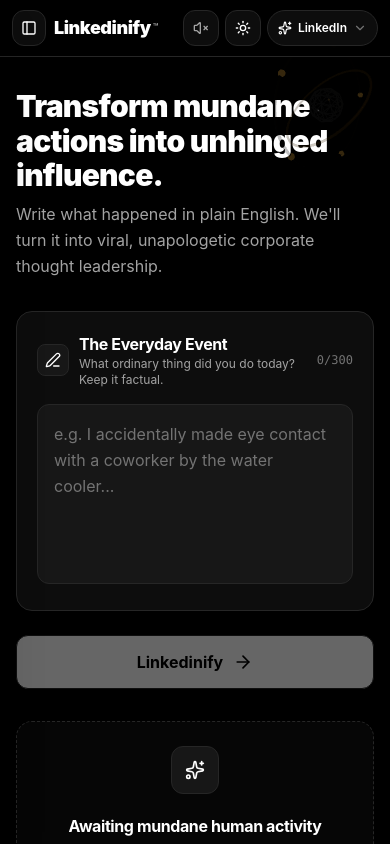
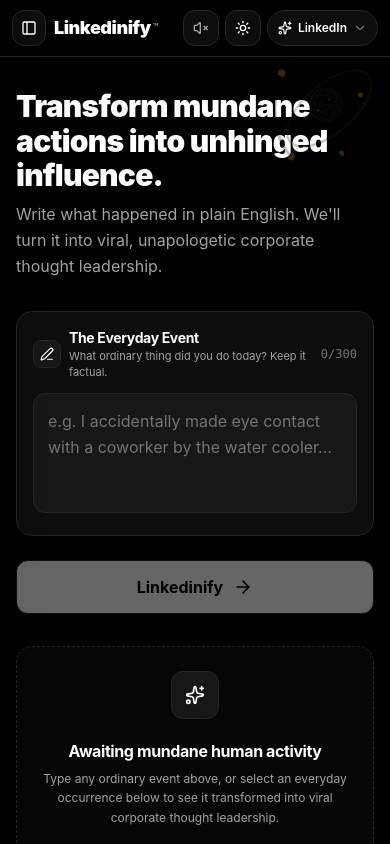
Before and after one commit to Thushar070/Linkify, a Next.js app: page / in a window 390 px wide. Shown: the top 844 px of the page. Built offline with nearby package versions, Linux system fonts and the light colour scheme.

Commit message:
enhanced textarea max height on mobile

```diff
--- a/components/InputCard.tsx
+++ b/components/InputCard.tsx
@@ -21,30 +21,35 @@
   useEffect(() => {
     if (textareaRef.current) {
       textareaRef.current.style.height = "auto";
-      const minHeight = window.innerWidth < 640 ? 160 : 200;
-      textareaRef.current.style.height = `${Math.max(minHeight, textareaRef.current.scrollHeight)}px`;
+      const isMobile = window.innerWidth < 640;
+      const minHeight = isMobile ? 120 : 180;
+      const maxHeight = isMobile ? 220 : 360;
+      const scrollH = textareaRef.current.scrollHeight;
+      const targetHeight = Math.min(maxHeight, Math.max(minHeight, scrollH));
+      textareaRef.current.style.height = `${targetHeight}px`;
+      textareaRef.current.style.overflowY = scrollH > maxHeight ? "auto" : "hidden";
     }
   }, [value]);
 
   return (
-    <div className="bg-surface rounded-2xl border border-border p-5 sm:p-7 md:p-8 shadow-xs transition-all duration-300 focus-within:border-text/70 focus-within:ring-1 focus-within:ring-text/70">
+    <div className="bg-surface rounded-2xl border border-border p-4 sm:p-7 md:p-8 shadow-xs transition-all duration-300 focus-within:border-text/70 focus-within:ring-1 focus-within:ring-text/70">
       {/* Header bar of textarea */}
-      <div className="flex items-center justify-between gap-3 mb-4">
-        <div className="flex items-center gap-2.5">
-          <div className="flex items-center justify-center w-8 h-8 rounded-lg bg-surface-subtle border border-border text-text shrink-0">
-            <PenLine className="w-4 h-4" />
+      <div className="flex items-center justify-between gap-3 mb-3 sm:mb-4">
+        <div className="flex items-center gap-2 sm:gap-2.5">
+          <div className="flex items-center justify-center w-7 h-7 sm:w-8 sm:h-8 rounded-lg bg-surface-subtle border border-border text-text shrink-0">
+            <PenLine className="w-3.5 h-3.5 sm:w-4 sm:h-4" />
           </div>
           <div>
-            <h2 className="text-base sm:text-lg font-bold text-text tracking-tight">
+            <h2 className="text-sm sm:text-lg font-bold text-text tracking-tight">
               The Everyday Event
             </h2>
-            <p className="text-xs sm:text-sm text-text-muted">
+            <p className="text-[11px] sm:text-sm text-text-muted">
               What ordinary thing did you do today? Keep it factual.
             </p>
           </div>
         </div>
 
-        <span className="text-xs sm:text-sm font-mono text-text-subtle font-medium">
+        <span className="text-xs sm:text-sm font-mono text-text-subtle font-medium shrink-0">
           {value.length}/300
         </span>
       </div>
@@ -65,8 +70,7 @@
           maxLength={300}
           aria-label="The everyday event to LinkedInify"
           aria-describedby={value.trim().length > 0 && value.trim().length < 5 ? "short-input-nudge" : undefined}
-          className="w-full resize-none overflow-hidden rounded-xl border border-border bg-surface-subtle p-4 sm:p-5 md:p-6 text-base sm:text-xl md:text-2xl text-text placeholder:text-text-subtle focus:border-text focus:outline-hidden leading-relaxed font-normal transition-all duration-200"
-          style={{ minHeight: "180px" }}
+          className="w-full resize-none rounded-xl border border-border bg-surface-subtle p-3.5 sm:p-5 md:p-6 text-base sm:text-xl md:text-2xl text-text placeholder:text-text-subtle focus:border-text focus:outline-hidden leading-relaxed font-normal transition-all duration-200 min-h-[120px] sm:min-h-[180px] max-h-[220px] sm:max-h-[360px]"
         />
       </div>
 
@@ -74,7 +78,7 @@
       {value.trim().length > 0 && value.trim().length < 5 && (
         <p
           id="short-input-nudge"
-          className="mt-3 text-xs sm:text-sm text-text-muted font-medium flex items-center gap-1.5 animate-slide-up-fade"
+          className="mt-2.5 sm:mt-3 text-xs sm:text-sm text-text-muted font-medium flex items-center gap-1.5 animate-slide-up-fade"
         >
           <span>✦</span>
           <span>Give us a little more to synergize with (at least 5 characters of mundane reality).</span>
```
